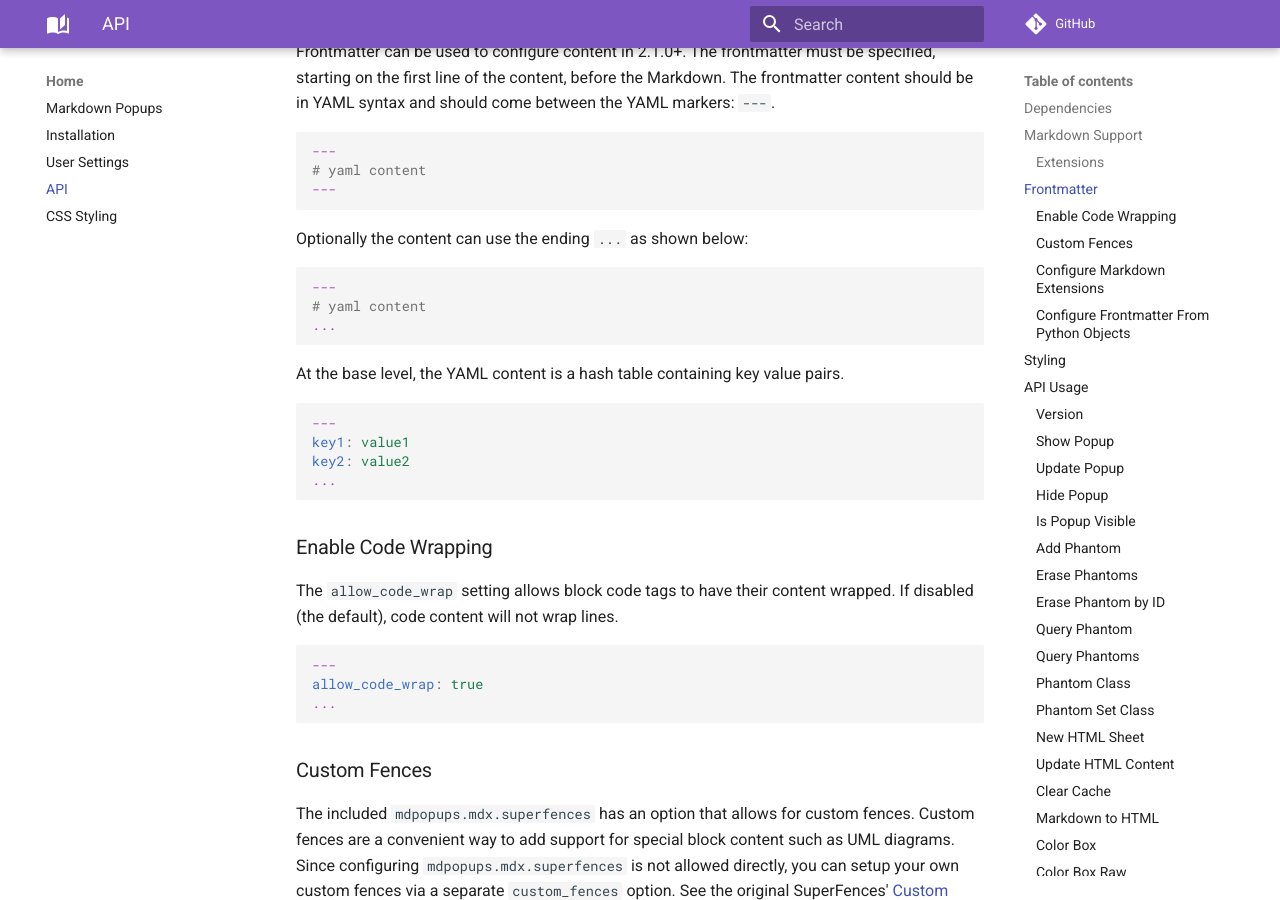
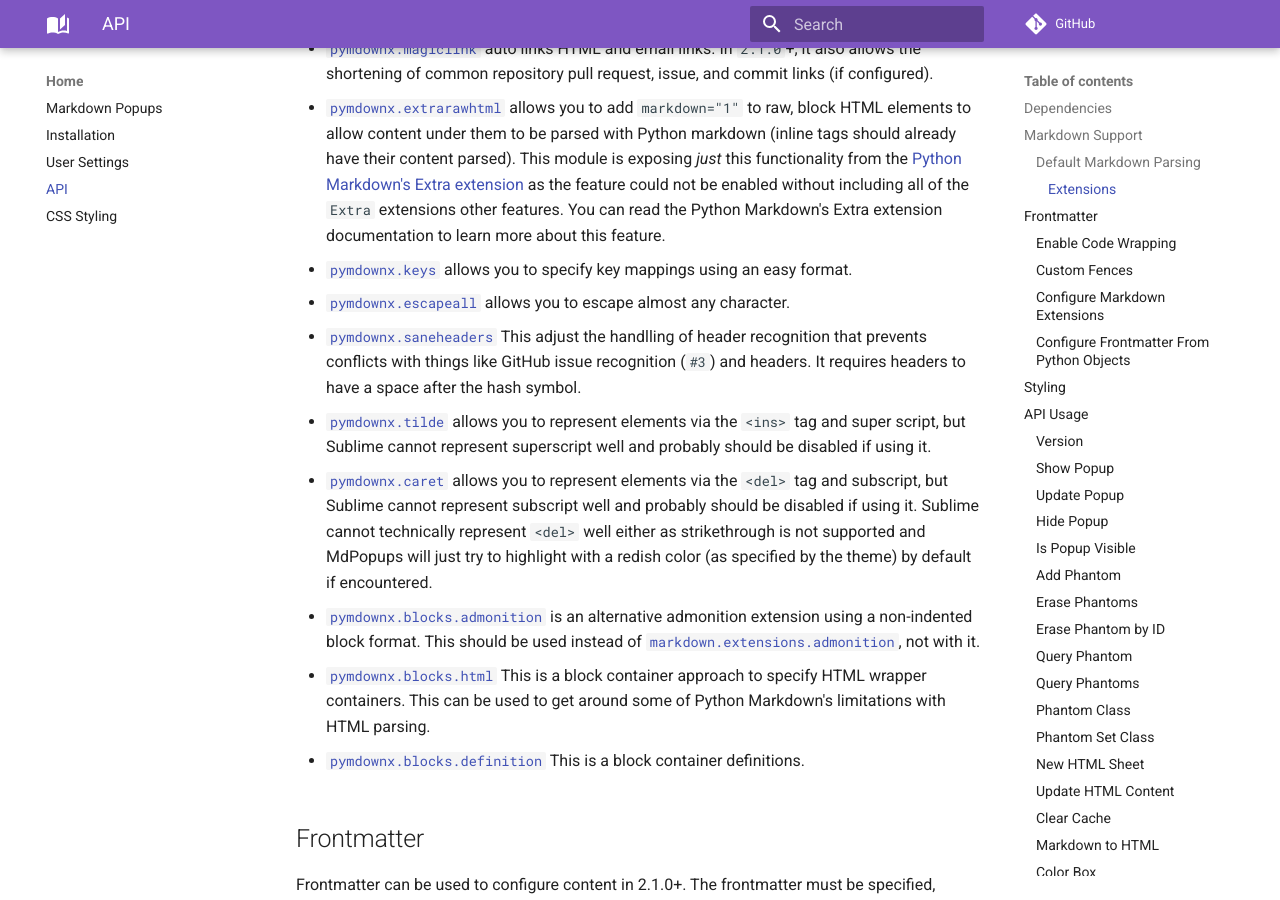
Before and after one commit to facelessuser/sublime-markdown-popups, an MkDocs documentation site: the page built from docs/src/markdown/api.md, in a window 1280 px wide and 900 px high, scrolled down 2582 px. Built offline with MkDocs 1.6.1 and Material for MkDocs 9.7.7, drawn with Linux system fonts in a browser that asks for light colours; comment, search, counter and statistics services are not loaded; some of the changed text lies outside the part shown.

Commit message:
Update docs

```diff
--- a/docs/src/markdown/api.md
+++ b/docs/src/markdown/api.md
@@ -38,6 +38,11 @@
 MdPopups uses @Python-Markdown/markdown to parse Markdown and transform it into a Sublime popup or phantom. The Markdown
 environment supports basic Markdown syntax, but also includes a number of specialty extensions to enhance and extend the
 Markdown environment.
+### Default Markdown Parsing
+
+MdPopups uses @Python-Markdown/markdown to parse Markdown by default and transform it into a Sublime popup or phantom.
+The Markdown environment supports basic Markdown syntax, but also includes a number of specialty extensions to enhance
+and extend the Markdown environment.
 
 Due to the `minihtml` environment that Sublime uses, the type of tags and CSS that can be used are a bit limited.
 MdPopups provides a CSS that includes most of the common supported tags that can be used. Then few specific extensions
@@ -54,7 +59,13 @@
 Below we will touch on the specific extensions used by default which are known to work in the Sublime `minihtml`
 environment. If you are on version 2.1.0+, read on in [Frontmatter](#frontmatter) to learn how to customize extensions.
 
-### Extensions
+#### Extensions
+
+/// note
+There are more extensions offered than are currently specified. We've only highlighted those that are useful in the
+Sublime Text environment. If included extensions are not listed below, it is likely due to Sublime's inability to render
+them.
+///
 
 These three extensions are setup and configured automatically and should not be configured manually. Also, do not try to
 use `markdown.extensions.codehilite` or `markdown.extensions.fenced_code` as the following extensions have been
@@ -96,6 +107,29 @@
     module is exposing *just* this functionality from the [Python Markdown's Extra extension][md_in_html] as the feature
     could not be enabled without including all of the `Extra` extensions other features.  You can read the Python
     Markdown's Extra extension documentation to learn more about this feature.
+
+-   [`pymdownx.keys`][keys] allows you to specify key mappings using an easy format.
+
+-   [`pymdownx.escapeall`][escapeall] allows you to escape almost any character.
+
+-   [`pymdownx.saneheaders`][saneheaders] This adjust the handlling of header recognition that prevents conflicts with
+    things like GitHub issue recognition (`#3`) and headers. It requires headers to have a space after the hash symbol.
+
+-   [`pymdownx.tilde`][tilde] allows you to represent elements via the `<ins>` tag and super script, but Sublime cannot
+    represent superscript well and probably should be disabled if using it.
+
+-   [`pymdownx.caret`][caret] allows you to represent elements via the `<del>` tag and subscript, but Sublime cannot
+    represent subscript well and probably should be disabled if using it. Sublime cannot technically represent `<del>`
+    well either as strikethrough is not supported and MdPopups will just try to highlight with a redish color (as
+    specified by the theme) by default if encountered.
+
+-   [`pymdownx.blocks.admonition`][block-admonition] is an alternative admonition extension using a non-indented block
+    format. This should be used instead of [`markdown.extensions.admonition`][admonition], not with it.
+
+-   [`pymdownx.blocks.html`][block-html] This is a block container approach to specify HTML wrapper containers. This can
+    be used to get around some of Python Markdown's limitations with HTML parsing.
+
+-   [`pymdownx.blocks.definition`][block-definition] This is a block container definitions.
 
 ## Frontmatter
 
```
Also changed, not shown: docs/src/markdown/.snippets/links.md (+9 -1 lines).
